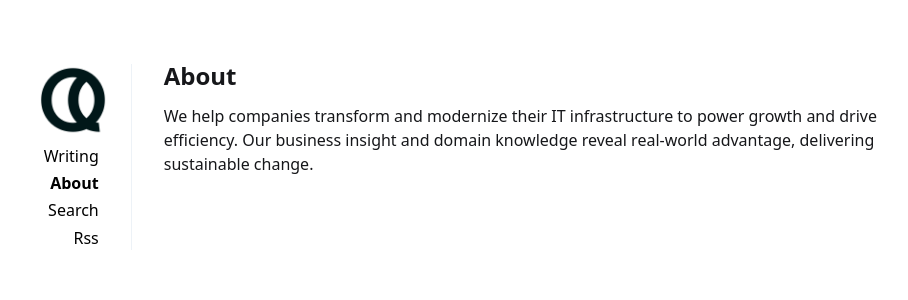
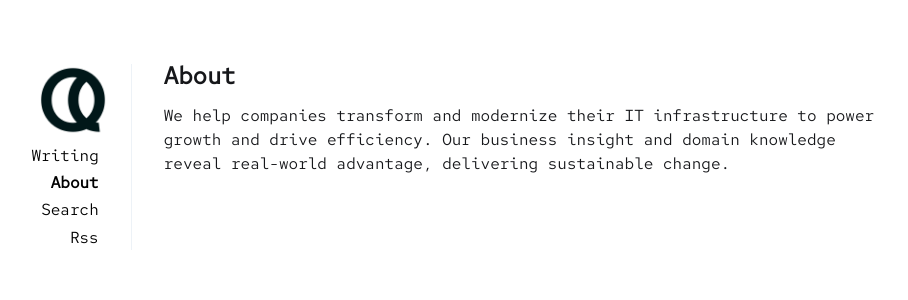
Before and after one commit to skim1420/Qarik-Group.github.io, a Jekyll site: the page built from _pages/about.md, in a window 1280 px wide. Shown: the top 300 px of the page, without its empty margins (189-1097 px from the left). Built offline with Jekyll 4.4.1, drawn with Linux system fonts in a browser that asks for light colours.

Commit message:
Change font to RedHatMono-Regular

```diff
--- a/_sass/_main.scss
+++ b/_sass/_main.scss
@@ -6,8 +6,13 @@
 	padding:0;
 }
 
+@font-face {
+  font-family: 'RedHatMonoRegular';
+  src: url('/assets/RedHatMono-Regular.ttf') format('truetype');
+}
+
 body {
-	font-family: system-ui, sans-serif;
+	font-family: 'RedHatMonoRegular', system-ui, monospace;
 	-webkit-font-smoothing: antialiased;
     text-rendering: optimizeLegibility;
 	line-height:1.5;
```
Also changed, not shown: assets/RedHatMono-Regular.ttf (added).
